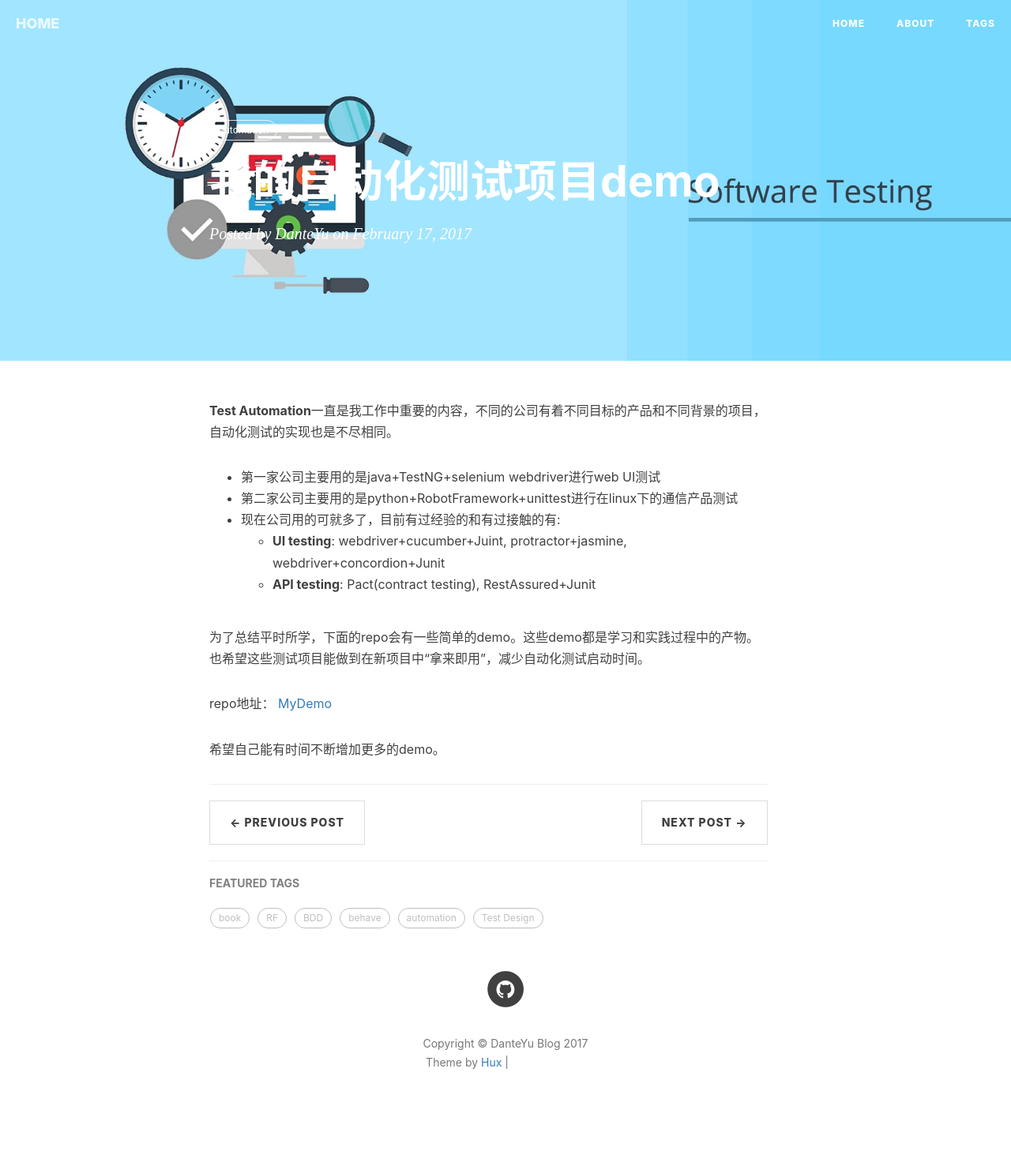
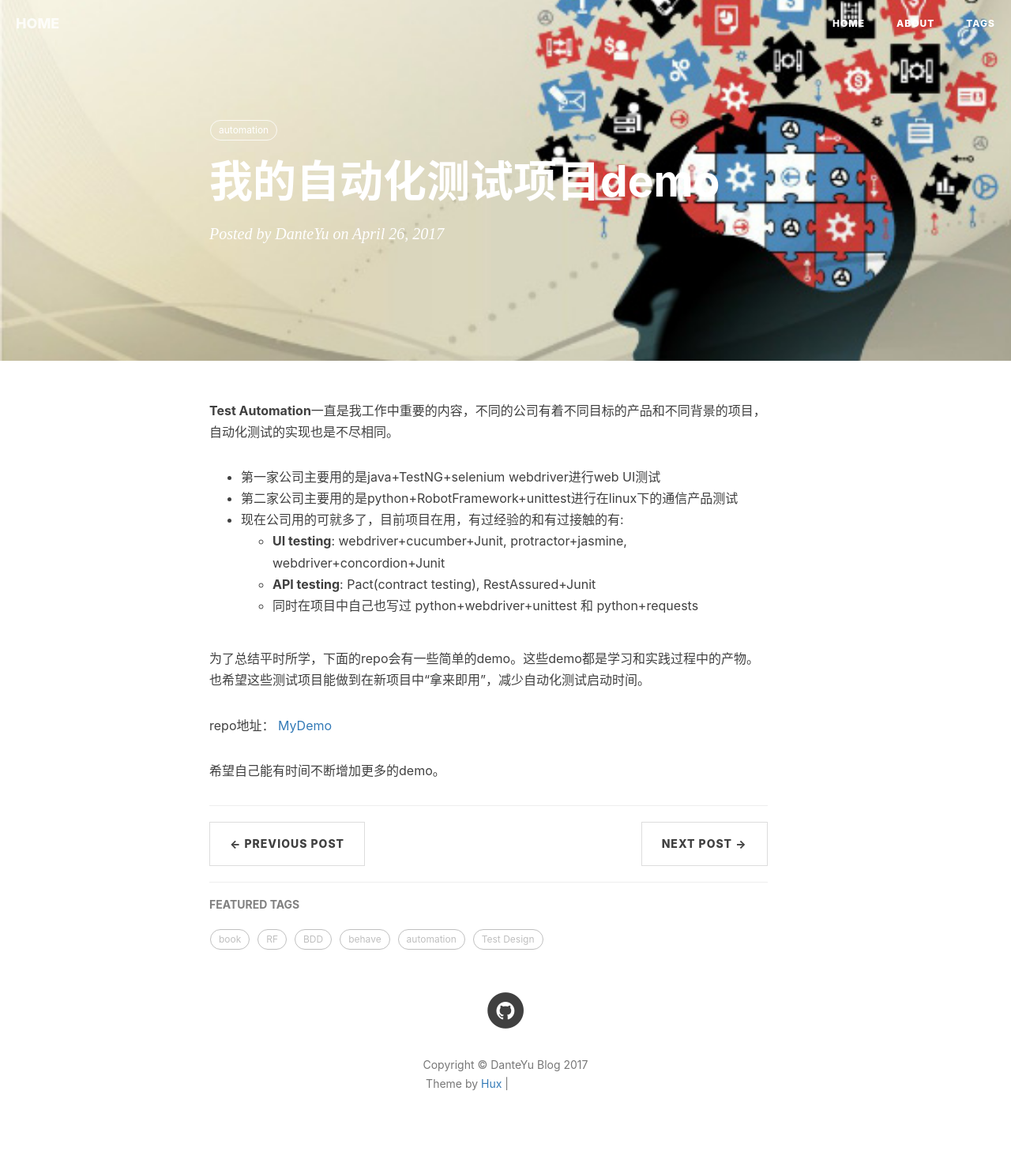
Before and after one commit to DanteYu/DanteYu.github.io, a Jekyll site: the page built from _posts/2017-04-26-myautomationproject.markdown, in a window 1280 px wide. Shown: the whole page at 79% size. Built offline with Jekyll 4.4.1, drawn with Linux system fonts in a browser that asks for light colours; nearby versions of some CDN libraries; comment, search, counter and statistics services are not loaded; before the commit the page ends 1450 px from its top, so only the background shows below that; grey boxes are pictures that could not be loaded.

Commit message:
update the home background image

```diff
--- a/_config.yml
+++ b/_config.yml
@@ -1,7 +1,7 @@
 # Site settings
-title: Thoughts on Software Testing and Quality
+title:
 SEOTitle: DanteYu Blog
-header-img: img/home-bg1.jpg
+header-img: img/home-bg2.jpg
 email: yudi5158@gmail.com
 description: ""
 keyword: ""
--- a/_posts/2016-10-08-behave-tutorial.markdown
+++ b/_posts/2016-10-08-behave-tutorial.markdown
@@ -1,6 +1,6 @@
 ---
 layout:     post
-title:      python behave
+title:      python behave学习笔记
 subtitle:   基本教程
 date:       2016-10-13 12:00:00
 author:     DanteYu
--- a/_posts/2016-10-21-behave-feature.markdown
+++ b/_posts/2016-10-21-behave-feature.markdown
@@ -1,6 +1,6 @@
 ---
 layout:     post
-title:      python behave
+title:      python behave学习笔记
 subtitle:   feature setup testing
 date:       2016-10-20 12:00:00
 author:     DanteYu
--- a/_posts/2017-04-26-myautomationproject.markdown
+++ b/_posts/2017-04-26-myautomationproject.markdown
@@ -2,7 +2,7 @@
 layout:     post
 title:      我的自动化测试项目demo
 subtitle:   ""
-date:       2017-02-17 12:00:00
+date:       2017-04-26 12:00:00
 author:     DanteYu
 tags:
     - automation
@@ -12,9 +12,10 @@ tags:
 
 - 第一家公司主要用的是java+TestNG+selenium webdriver进行web UI测试
 - 第二家公司主要用的是python+RobotFramework+unittest进行在linux下的通信产品测试
-- 现在公司用的可就多了，目前有过经验的和有过接触的有:
-	- __UI testing__: webdriver+cucumber+Juint, protractor+jasmine, webdriver+concordion+Junit
+- 现在公司用的可就多了，目前项目在用，有过经验的和有过接触的有:
+	- __UI testing__: webdriver+cucumber+Junit, protractor+jasmine, webdriver+concordion+Junit
 	- __API testing__: Pact(contract testing), RestAssured+Junit
+	- 同时在项目中自己也写过 python+webdriver+unittest 和 python+requests
 
 为了总结平时所学，下面的repo会有一些简单的demo。这些demo都是学习和实践过程中的产物。也希望这些测试项目能做到在新项目中“拿来即用”，减少自动化测试启动时间。
 
```
Also changed, not shown: img/home-bg2.jpg (added).
